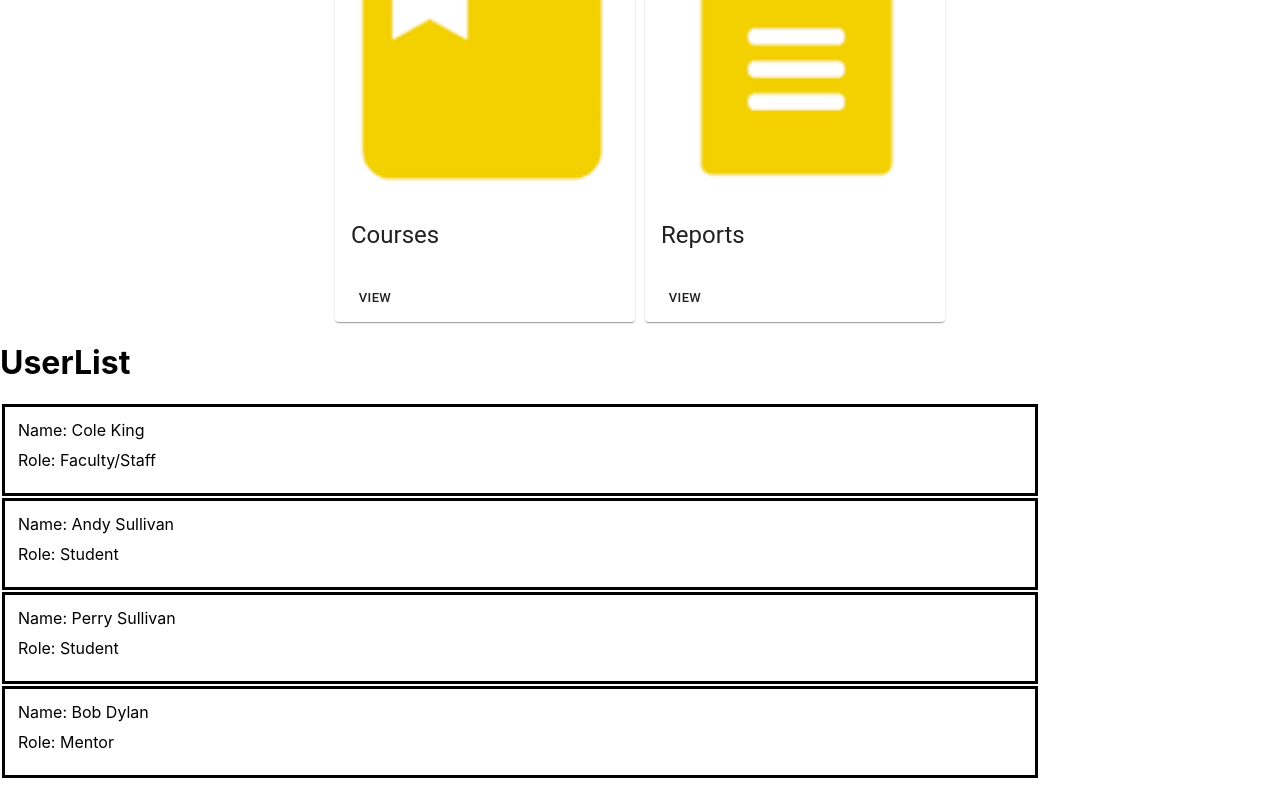
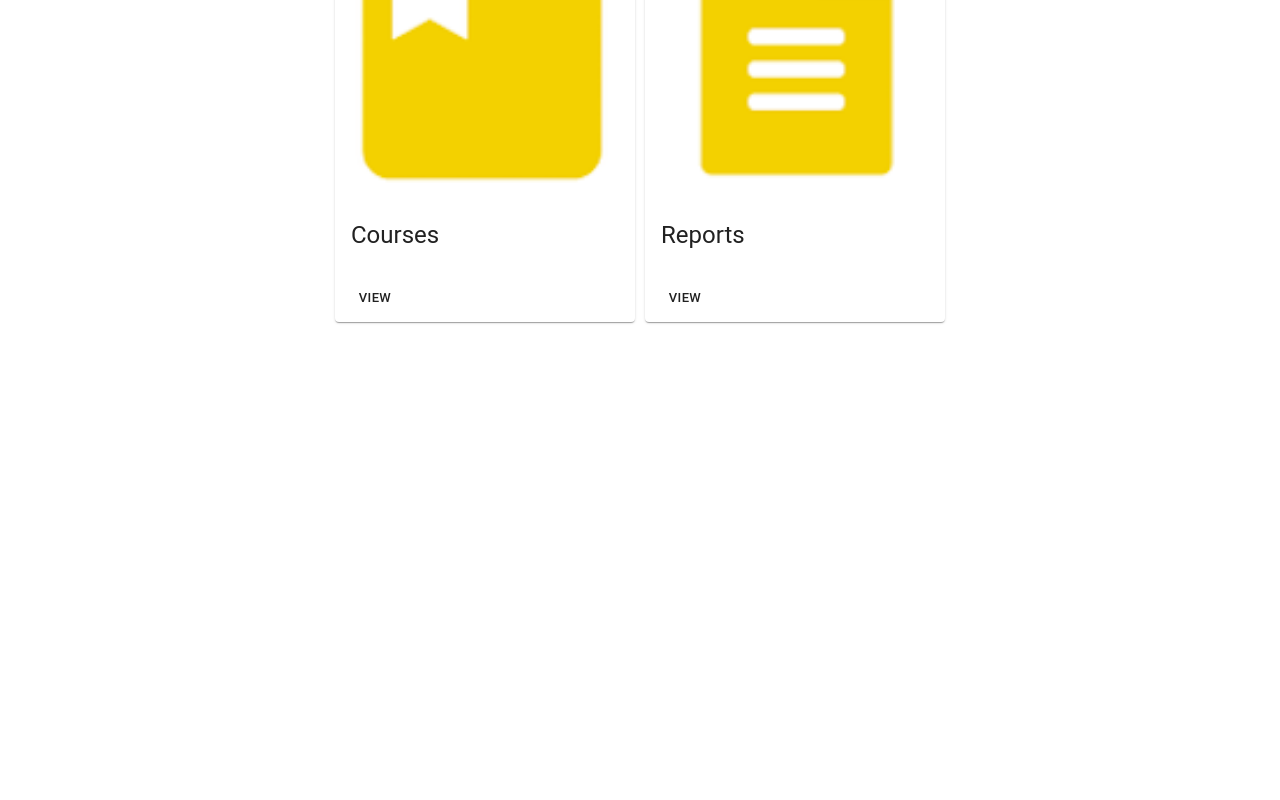
Before and after one commit to Excel-Tracker-Team-9302/excel-tracker, a React (Create React App) app in the folder excel-tracker-application/: page /dashboard in a window 1280 px wide. Shown: the part 650-1450 px from the top of the page. After the commit the page ends 992 px from the top, so only its background shows below. Built offline with nearby package versions, Linux system fonts and the light colour scheme.

Commit message:
add navigation to users

```diff
--- a/excel-tracker-application/src/components/Home/Dashboard.js
+++ b/excel-tracker-application/src/components/Home/Dashboard.js
@@ -37,10 +37,6 @@ class Dashboard extends React.Component {
            <CoolCard />
           </div>
 
-          <div className='tc'>
-          <h1>UserList</h1>
-          <UserList users={dummyData.users} />
-          </div>
 
           <br></br>
 
--- a/excel-tracker-application/src/components/Home/coolcard.js
+++ b/excel-tracker-application/src/components/Home/coolcard.js
@@ -14,6 +14,15 @@ import reports from './../../assets/images/reports.png'
 import users from './../../assets/images/users.png'
 import courses from './../../assets/images/courses.png'
 import {Container, Row, Col } from 'react-bootstrap'
+import {withStyles } from '@material-ui/core/styles';
+
+import {
+  BrowserRouter as Router,
+  Switch,
+  Route,
+  Link,
+  withRouter
+} from "react-router-dom";
 
 const useStyles = makeStyles({
   card: {
@@ -21,8 +30,7 @@ const useStyles = makeStyles({
     maxHeight: '100%',
   },
 });
-
-export default function ImgMediaCard() {
+function ImgMediaCard(props) {
   const classes = useStyles();
 
   return (
@@ -59,6 +67,7 @@ export default function ImgMediaCard() {
         height="100%"
         image={users}
         title="Users"
+        onClick={() => props.history.push('/users')}
       />
       <CardContent>
         <Typography gutterBottom variant="h5" component="h2">
@@ -122,3 +131,5 @@ export default function ImgMediaCard() {
   </div>
   );
 }
+
+export default withStyles(useStyles)(withRouter(ImgMediaCard));
```
